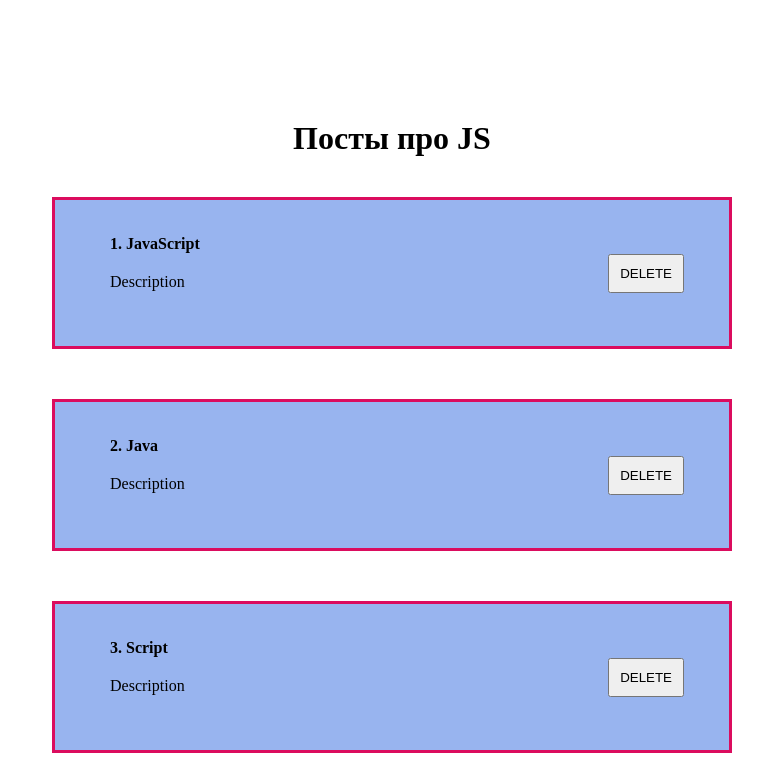
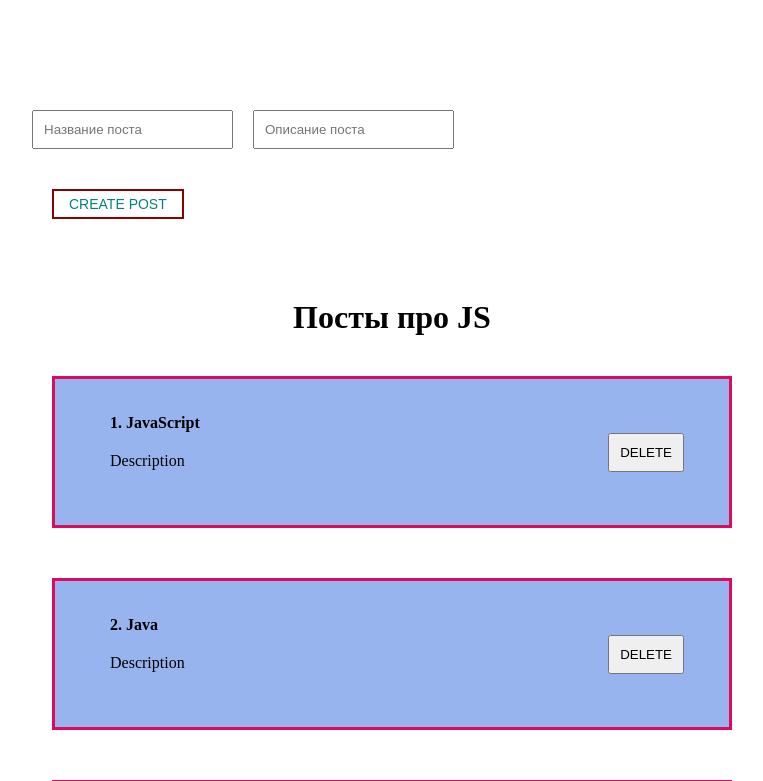
Before and after one commit to SergeyGetman/React_new_prod, a React (Create React App) app: page / in a window 1280 px wide. Shown: the top 781 px of the page, without its empty margins (248-1011 px from the left). Built offline with nearby package versions, Linux system fonts and the light colour scheme.

Commit message:
add new buttons

```diff
--- a/src/App.js
+++ b/src/App.js
@@ -3,6 +3,7 @@ import React, {useState} from "react"
 import "./components/styles/App.css"
 
 import Postlist from "./components/Postlist";
+import MyButton from "./components/UI/button/MyButton";
 
 function App() {
   const [posts, setPost] = useState([
@@ -11,18 +12,21 @@ function App() {
     {id: 3, title: "Script", body: "Description"},
   ])
 
-  const [posts2, setPost2] = useState([
-    {id: 1, title: "Python", body: "Description"},
-    {id: 2, title: "Ruby", body: "Description"},
-    {id: 3, title: "Cotlin", body: "Description"},
-  ])
+
 
 
 
   return (
     <div className="App">
+      <form>
+        <input type="text" placeholder="Название поста"/>
+        <input type="text" placeholder="Описание поста"/>
+        <MyButton disabled>CREATE POST</MyButton>
+
+      </form>
+
       <Postlist posts={posts} title={"Посты про JS "}/>
-      <Postlist posts={posts2} title={"Посты про Python"}/>
+
     </div>
   );
 }
--- a/src/components/Postlist.jsx
+++ b/src/components/Postlist.jsx
@@ -2,7 +2,8 @@ import React from 'react';
 import Postitem from "./Postitem";
 
 const Postlist = ({posts, title}) => {
-  console.log(title)
+
+
   return (
     <div>
       <h1 style={{textAlign : "center"}}>{title}</h1>
--- /dev/null
+++ b/src/components/UI/button/MyButton.jsx
@@ -0,0 +1,15 @@
+import React from 'react';
+import classes from "./MyButton.module.css"
+
+const MyButton = ({children, ...props}) => {
+  console.log(props)
+  return (
+    <div>
+      <button {...props} className={classes.myBtn}>
+        {children}
+      </button>
+    </div>
+  );
+};
+
+export default MyButton;
--- /dev/null
+++ b/src/components/UI/button/MyButton.module.css
@@ -0,0 +1,8 @@
+.myBtn {
+    padding: 5px 15px;
+    color: teal;
+    font-size: 14px;
+    background: transparent;
+    border : 2px solid darkred;
+    cursor: pointer;
+}
```
